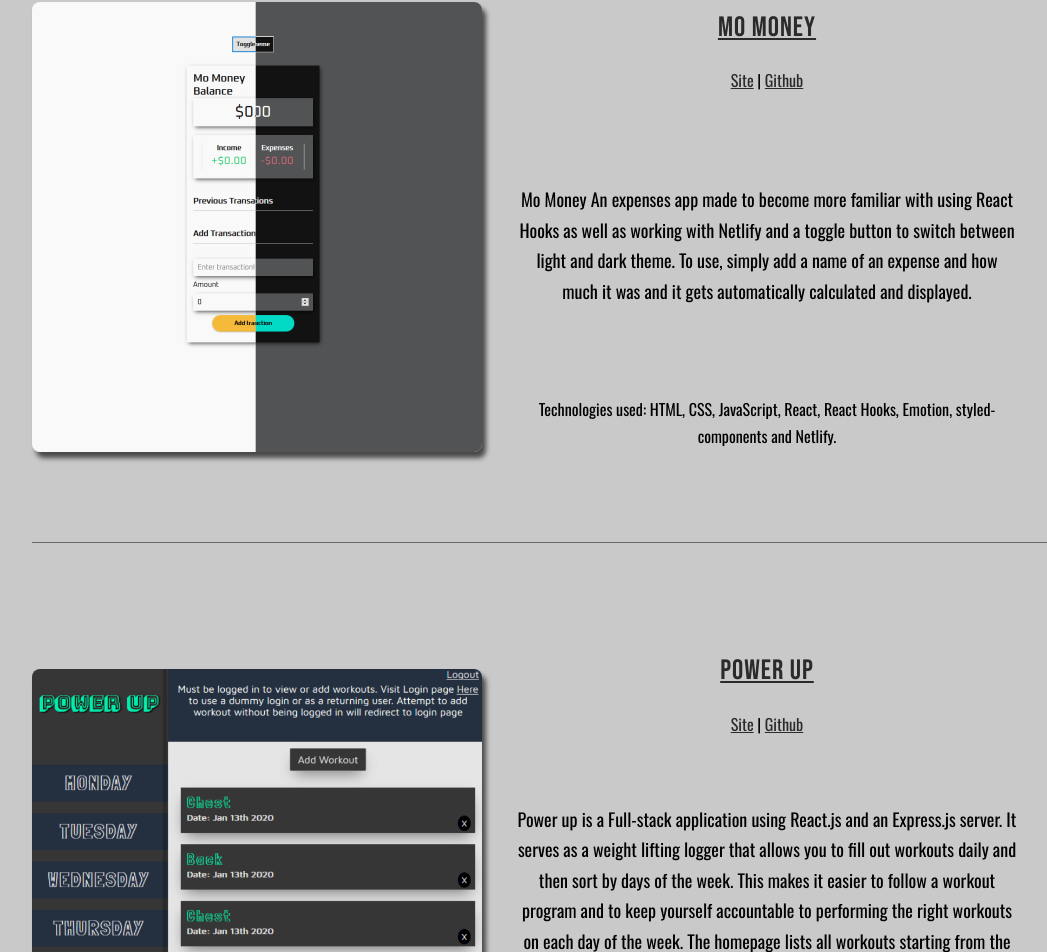
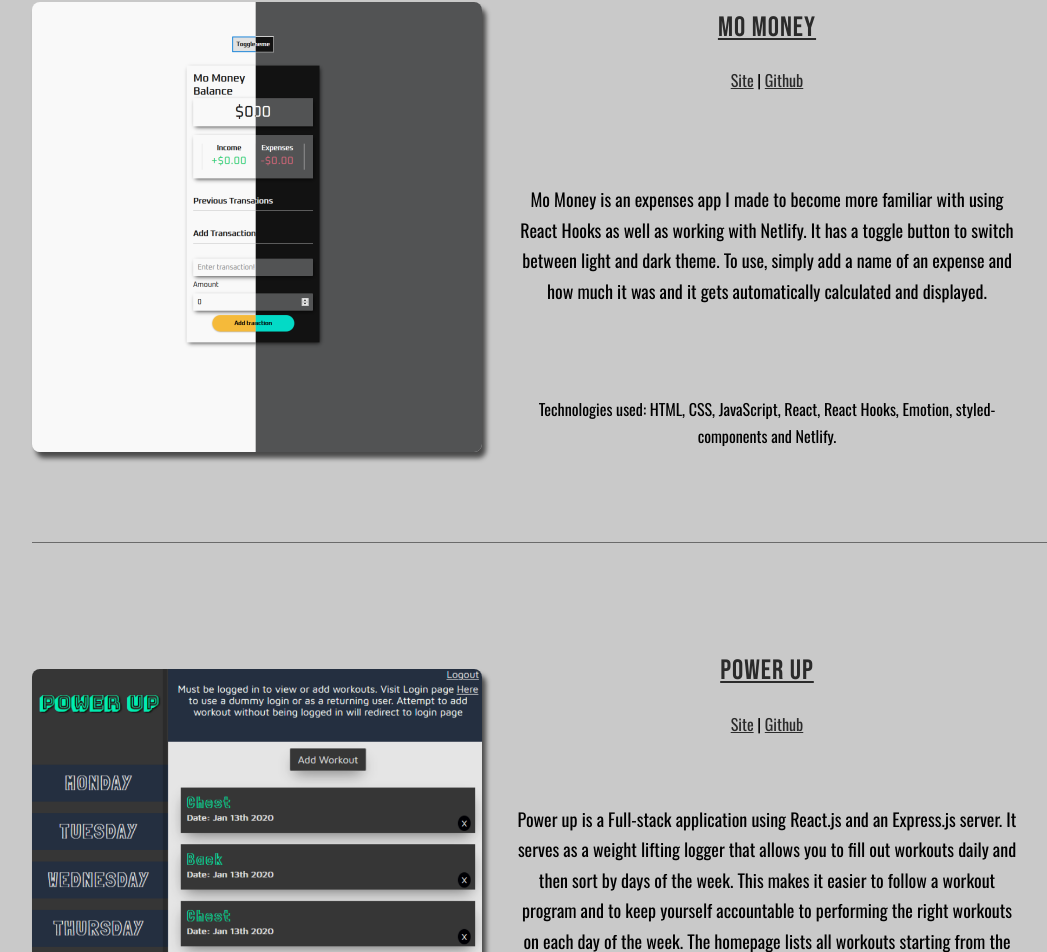
Before and after one commit to Kotieheim/Portfolio, a React (Create React App) app: page / in a window 1280 px wide. Shown: the part 2496-3448 px from the top of the page, without its empty margins (98-1145 px from the left). Built offline with nearby package versions, Linux system fonts and the light colour scheme.

Commit message:
fix typo

```diff
--- a/src/Portfolio/Portfolio.js
+++ b/src/Portfolio/Portfolio.js
@@ -118,11 +118,12 @@ export class Portfolio extends Component {
                       </p>
                     </div>
                     <p className="project-description">
-                      Mo Money An expenses app made to become more familiar with
-                      using React Hooks as well as working with Netlify and a
-                      toggle button to switch between light and dark theme. To
-                      use, simply add a name of an expense and how much it was
-                      and it gets automatically calculated and displayed.
+                      Mo Money is an expenses app I made to become more familiar
+                      with using React Hooks as well as working with Netlify. It
+                      has a toggle button to switch between light and dark
+                      theme. To use, simply add a name of an expense and how
+                      much it was and it gets automatically calculated and
+                      displayed.
                     </p>
                     <div className="Portfolio-techno-used">
                       <p>
```
Also changed, not shown: 18 other files (tests, documents, lock files or other folders).
